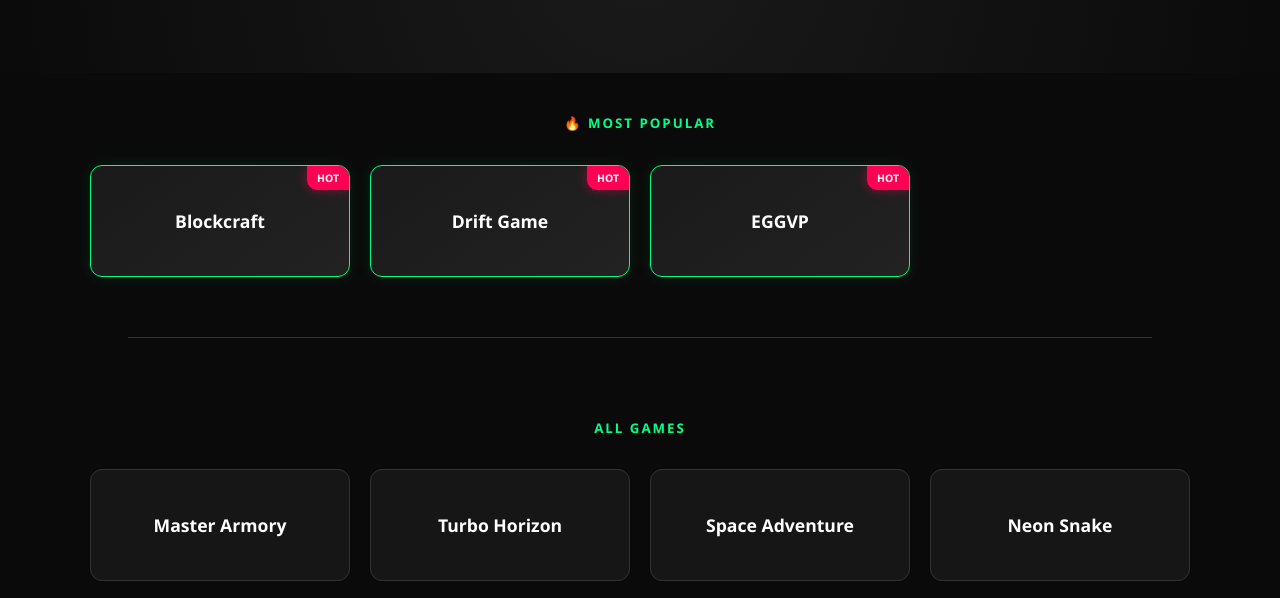
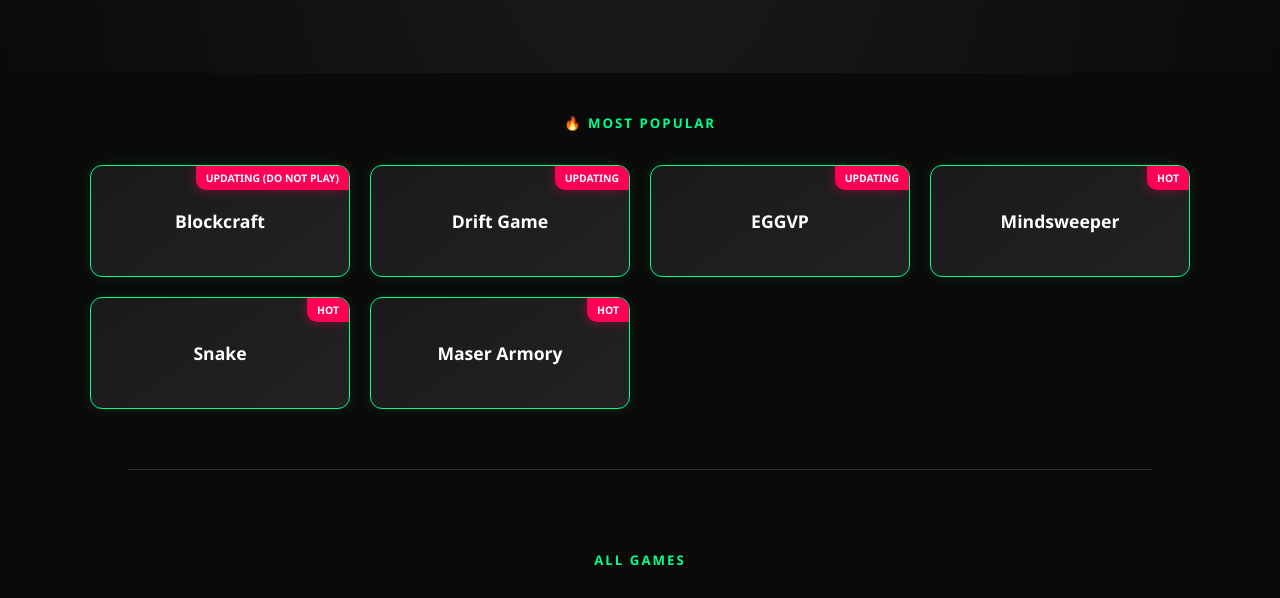
Before and after one commit to ERR0RA/NebulaGames, a plain HTML site: page index.html in a window 1280 px wide. Shown: the part 175-773 px from the top of the page. Drawn offline with Linux system fonts and the light colour scheme.

Commit message:
Update index.html

```diff
--- a/index.html
+++ b/index.html
@@ -165,17 +165,29 @@
     <h5>🔥 Most Popular</h5>
     <div class="link-container">
         <a href="blockcraft.html" target="_blank" class="game-link popular-card">
-            <span class="hot-tag">Hot</span>
+            <span class="hot-tag">Updating (Do NOT PLAY)</span>
             Blockcraft
         </a>
         <a href="drift.html" target="_blank" class="game-link popular-card">
-            <span class="hot-tag">Hot</span>
+            <span class="hot-tag">Updating </span>
             Drift Game
         </a>
         <a href="eggshell.html" target="_blank" class="game-link popular-card">
-            <span class="hot-tag">Hot</span>
+            <span class="hot-tag">Updating</span>
             EGGVP
         </a>
+        <a href="mindsweeper.html" target="_blank" class="game-link popular-card">
+            <span class="hot-tag">Hot</span>
+            Mindsweeper
+         </a>
+         <a href="snake.html" target="_blank" class="game-link popular-card">
+            <span class="hot-tag">Hot</span>
+            Snake
+         </a>
+         <a href="masterarmory.html" target="_blank" class="game-link popular-card">
+            <span class="hot-tag">Hot</span>
+            Maser Armory
+         </a>
     </div>
 
     <hr>
```
